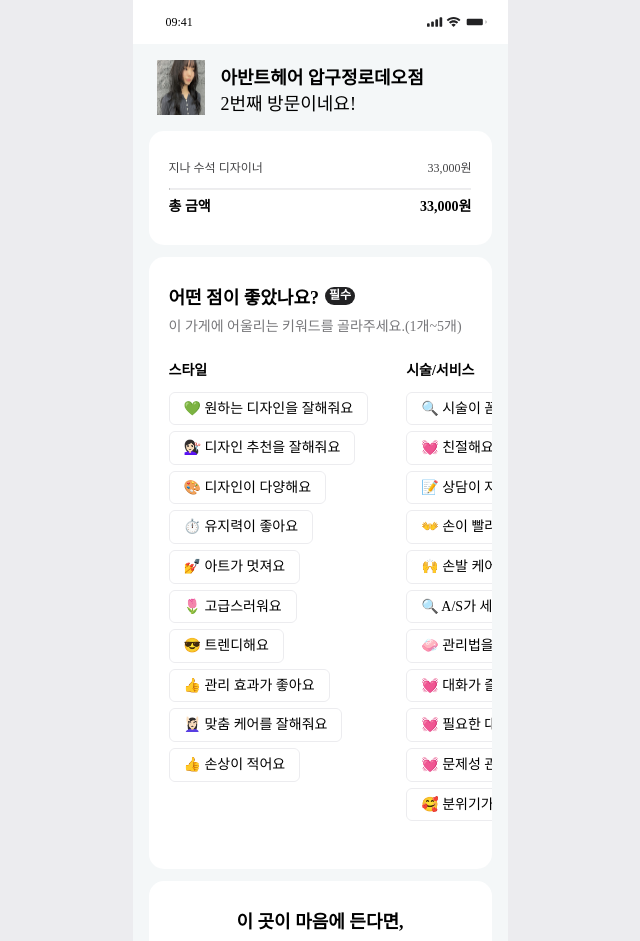
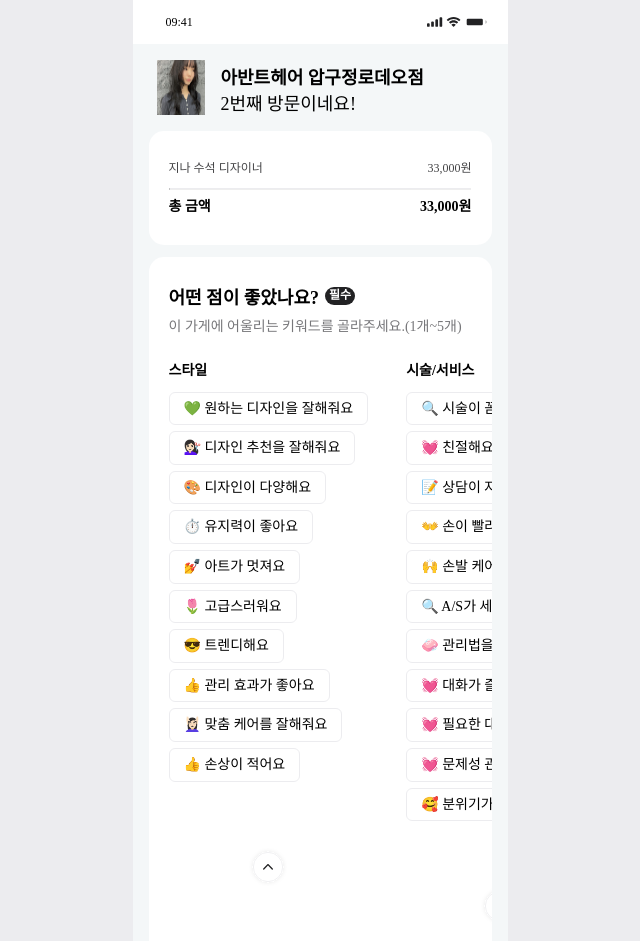
Before and after one commit to NOW-SOPT-CDSP-WEB6/Naver-Reservation-FE, a React (Vite) app: page /keyword in a window 1280 px wide. Shown: the top 941 px of the page, without its empty margins (320-960 px from the left). Built offline with nearby package versions, Linux system fonts and the light colour scheme; a web font is replaced by a local one.

Commit message:
#34 :sparkles: feat: Click 효과 추가

```diff
--- a/src/pages/keywordPage/Badge/Badge.style.ts
+++ b/src/pages/keywordPage/Badge/Badge.style.ts
@@ -1,7 +1,7 @@
 import { Theme } from "@/styles/theme";
 import { css } from "@emotion/react";
 
-export const badgeWrapper = css({
+export const badgeWrapper = (isClick: boolean) => css({
   display: "flex",
   justifyContent: "center",
   alignItems: "center",
@@ -13,9 +13,13 @@ export const badgeWrapper = css({
   marginBottom: "6px",
 
   borderRadius: "6px",
-  border: `1px solid ${Theme.color.border}`,
+  border: `1px solid ${isClick ? Theme.color.naverBlue : Theme.color.border}`,
+
+  backgroundColor: `${isClick ? Theme.color.naverSkyBlue : Theme.color.white}`,
 
   fontSize: Theme.text.medium.fontSize,
   fontWeight: 400,
   lineHeight: "19.6px",
+
+  cursor: "pointer"
 })
--- a/src/pages/keywordPage/Badge/Badge.tsx
+++ b/src/pages/keywordPage/Badge/Badge.tsx
@@ -1,13 +1,16 @@
 import { badgeWrapper } from "@/pages/keywordPage/Badge/Badge.style";
-import { ReactNode } from "react";
+import { ReactNode, useState } from "react";
 
 interface BadgeProps {
   children?: ReactNode;
 }
 
 const Badge = ({children}: BadgeProps) => {
+  const [isClick, setIsClick] = useState(false);
   return (
-    <div css={badgeWrapper}>{children}</div>
+    <div css={badgeWrapper(isClick)} onClick={() => setIsClick(p => !p)}>
+      {children}
+    </div>
   );
 };
 
--- a/src/pages/keywordPage/Carousel/Carousel.tsx
+++ b/src/pages/keywordPage/Carousel/Carousel.tsx
@@ -3,11 +3,13 @@ import * as s from "./Carousel.style"
 import Text from "@/components/@common/Text/Text";
 import { BADGE_CATEGORY } from "@/constants/badge";
 import CarouselCard from "@/pages/keywordPage/CarouselCard/CarouselCard";
+import { useState } from "react";
 
 interface CarouselProps { }
 
 
 const Carousel = ({ }: CarouselProps) => {
+  const [isFullBadge, setIsFullBadge] = useState<boolean>(false);
   const category = "뷰티";
 
   return (
@@ -26,7 +28,9 @@ const Carousel = ({ }: CarouselProps) => {
       <section css={s.carouselWrapper}>
         {
           BADGE_CATEGORY[category].map((badge) => {
-            return (<CarouselCard badgeTitle={badge} />)
+            return (
+                <CarouselCard badgeTitle={badge} isFullBadge={isFullBadge} setIsFullBadge={setIsFullBadge}/>
+            )
           })
         }
       </section>
--- a/src/pages/keywordPage/CarouselCard/CarouselCard.style.ts
+++ b/src/pages/keywordPage/CarouselCard/CarouselCard.style.ts
@@ -10,3 +10,10 @@ export const title = css({
 
   paddingBottom: "13px",
 })
+
+export const fullBtn = css({
+  display: "flex",
+  justifyContent: "center",
+
+  paddingTop: "60px",
+})
--- a/src/pages/keywordPage/CarouselCard/CarouselCard.tsx
+++ b/src/pages/keywordPage/CarouselCard/CarouselCard.tsx
@@ -1,12 +1,19 @@
 import { BADGE } from "@/constants/badge";
 import * as s from "./CarouselCard.style"
 import Badge from "@/pages/keywordPage/Badge/Badge";
+import { useState } from "react";
+import OffFull from "@/assets/svgs/keyword/keyword_btn_detail_defalt.svg?react";
+import OnFull from "@/assets/svgs/keyword/keyword_btn_detail_click.svg?react";
 
 interface CarouselCardProps {
   badgeTitle: string,
+  isFullBadge: boolean,
+  setIsFullBadge: React.Dispatch<React.SetStateAction<boolean>>,
 }
 
-const CarouselCard = ({ badgeTitle }: CarouselCardProps) => {
+const CarouselCard = ({ badgeTitle, isFullBadge, setIsFullBadge }: CarouselCardProps) => {
+
+  console.log({ isFullBadge })
   return (
     <section css={s.Wrapper}>
       <div css={s.title}>{badgeTitle}</div>
@@ -15,6 +22,14 @@ const CarouselCard = ({ badgeTitle }: CarouselCardProps) => {
           return (<Badge>{badge.title}</Badge>)
         })
       }
+      <div css={s.fullBtn}>
+        {
+          isFullBadge
+            ? <OffFull width="38px" height="38px" onClick={() => setIsFullBadge(false)} cursor="pointer" />
+            : <OnFull width="38px" height="38px" onClick={() => setIsFullBadge(true)} cursor="pointer" />
+        }
+      </div>
+
     </section>
   );
 };
--- a/src/styles/theme.ts
+++ b/src/styles/theme.ts
@@ -12,7 +12,7 @@ const color = {
 
   // Main
 
-  naverSkyBlue: '#00C05A',
+  naverSkyBlue: '#EDF3FD',
   myplaceBlue: '#4596E2', // badge
   naverBlue: '#287CFF',
 
```
